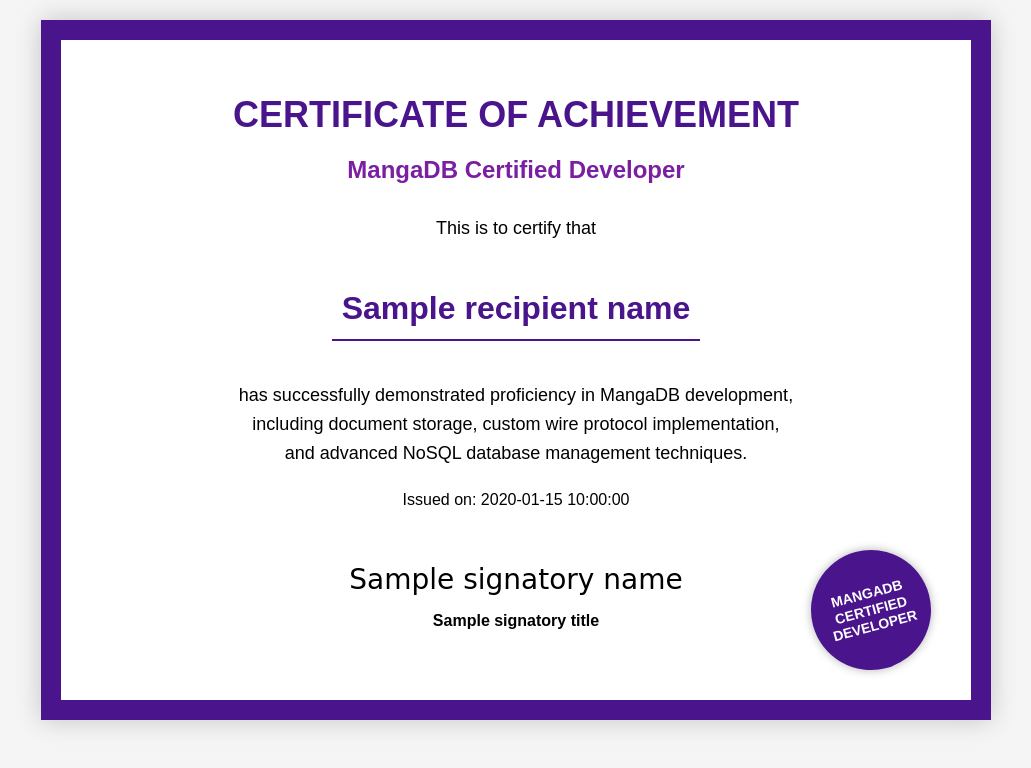
After one commit to jared201/MangaDb, a FastAPI app: template templates/certificate.html in a window 1280 px wide. The commit adds this page. Shown: the top 768 px of the page, without its empty margins (124-1155 px from the left). Run offline with FastAPI, Linux system fonts and the light colour scheme; the template is opened without the code that fills it: most values are stand-ins (such as "Sample title", 1, 10 or a date in 2020).

Commit message:
added certification

```diff
--- a/main.py
+++ b/main.py
@@ -2,6 +2,7 @@ from fastapi import FastAPI, HTTPException, Request
 from fastapi.responses import HTMLResponse
 from fastapi.templating import Jinja2Templates
 from fastapi.staticfiles import StaticFiles
+import datetime
 import subprocess
 import threading
 import os
@@ -77,6 +78,24 @@ async def root(request: Request):
     """Root endpoint that serves the landing page."""
     return templates.TemplateResponse("index.html", {"request": request})
 
+@app.get("/certificate", response_class=HTMLResponse)
+async def certificate(request: Request, recipient_name: str = "John Doe", signatory_name: str = "Jared Odulio", signatory_title: str = "MangaDB Lead Developer"):
+    """Generate a MangaDB Certified Developer certificate."""
+    # Get current date in a nice format
+    current_date = datetime.datetime.now().strftime("%B %d, %Y")
+
+    # Render the certificate template with the provided information
+    return templates.TemplateResponse(
+        "certificate.html",
+        {
+            "request": request,
+            "recipient_name": recipient_name,
+            "signatory_name": signatory_name,
+            "signatory_title": signatory_title,
+            "certificate_date": current_date
+        }
+    )
+
 @app.get("/api")
 async def api_info():
     """Endpoint that returns information about the API."""
@@ -86,6 +105,7 @@ async def api_info():
         "endpoints": [
             {"path": "/", "method": "GET", "description": "Landing page"},
             {"path": "/api", "method": "GET", "description": "This API information"},
+            {"path": "/certificate", "method": "GET", "description": "Generate a MangaDB Certified Developer certificate"},
             {"path": "/collections", "method": "GET", "description": "List all collections"},
             {"path": "/collections/{collection}", "method": "GET", "description": "Get all documents in a collection"},
             {"path": "/collections/{collection}", "method": "POST", "description": "Create a new document"},
--- a/requirements.txt
+++ b/requirements.txt
@@ -3,3 +3,5 @@ uvicorn==0.27.1
 textual==0.52.1
 requests==2.31.0
 jinja2==3.1.2
+weasyprint==60.1
+pillow==10.1.0
--- /dev/null
+++ b/templates/certificate.html
@@ -0,0 +1,130 @@
+<!DOCTYPE html>
+<html>
+<head>
+    <meta charset="utf-8">
+    <meta name="viewport" content="width=device-width, initial-scale=1">
+    <title>MangaDB Certified Developer Certificate</title>
+    <style>
+        body {
+            font-family: 'Arial', sans-serif;
+            text-align: center;
+            background-color: #f5f5f5;
+            margin: 0;
+            padding: 0;
+        }
+        .certificate-container {
+            width: 850px;
+            height: 600px;
+            margin: 20px auto;
+            background-color: white;
+            border: 20px solid #4a148c;
+            padding: 30px;
+            position: relative;
+            box-shadow: 0 0 25px rgba(0, 0, 0, 0.2);
+        }
+        .certificate-header {
+            margin-bottom: 20px;
+        }
+        .certificate-title {
+            font-size: 36px;
+            font-weight: bold;
+            color: #4a148c;
+            margin-bottom: 10px;
+            text-transform: uppercase;
+        }
+        .certificate-subtitle {
+            font-size: 24px;
+            color: #7b1fa2;
+            margin-bottom: 30px;
+        }
+        .certificate-body {
+            margin: 30px 0;
+            line-height: 1.6;
+        }
+        .recipient-name {
+            font-size: 32px;
+            font-weight: bold;
+            color: #4a148c;
+            margin: 20px 0;
+            border-bottom: 2px solid #4a148c;
+            display: inline-block;
+            padding: 0 10px 5px;
+        }
+        .certificate-text {
+            font-size: 18px;
+            margin: 20px 0;
+        }
+        .certificate-date {
+            font-size: 16px;
+            margin: 20px 0;
+        }
+        .certificate-footer {
+            margin-top: 50px;
+            position: relative;
+        }
+        .signature {
+            font-family: 'Brush Script MT', cursive;
+            font-size: 28px;
+            margin-bottom: 5px;
+        }
+        .signatory {
+            font-size: 16px;
+            font-weight: bold;
+        }
+        .certificate-seal {
+            position: absolute;
+            bottom: 30px;
+            right: 40px;
+            width: 120px;
+            height: 120px;
+            background-color: #4a148c;
+            border-radius: 50%;
+            display: flex;
+            align-items: center;
+            justify-content: center;
+            color: white;
+            font-weight: bold;
+            font-size: 14px;
+            transform: rotate(-15deg);
+            box-shadow: 0 0 10px rgba(0, 0, 0, 0.3);
+        }
+        .seal-text {
+            text-align: center;
+            line-height: 1.2;
+        }
+        .logo {
+            max-width: 150px;
+            margin-bottom: 20px;
+        }
+    </style>
+</head>
+<body>
+    <div class="certificate-container">
+        <div class="certificate-header">
+            <h1 class="certificate-title">Certificate of Achievement</h1>
+            <h2 class="certificate-subtitle">MangaDB Certified Developer</h2>
+        </div>
+
+        <div class="certificate-body">
+            <p class="certificate-text">This is to certify that</p>
+            <p class="recipient-name">{{ recipient_name }}</p>
+            <p class="certificate-text">has successfully demonstrated proficiency in MangaDB development,<br>
+            including document storage, custom wire protocol implementation,<br>
+            and advanced NoSQL database management techniques.</p>
+
+            <p class="certificate-date">Issued on: {{ certificate_date }}</p>
+        </div>
+
+        <div class="certificate-footer">
+            <p class="signature">{{ signatory_name }}</p>
+            <p class="signatory">{{ signatory_title }}</p>
+        </div>
+
+        <div class="certificate-seal">
+            <div class="seal-text">
+                MANGADB<br>CERTIFIED<br>DEVELOPER
+            </div>
+        </div>
+    </div>
+</body>
+</html>
--- a/templates/index.html
+++ b/templates/index.html
@@ -138,6 +138,12 @@ python main.py</code></pre>
                     </span>
                     <span>API Documentation</span>
                 </a>
+                <a href="/certificate" class="button is-success is-large">
+                    <span class="icon">
+                        <i class="fas fa-certificate"></i>
+                    </span>
+                    <span>Get Certificate</span>
+                </a>
                 <a href="https://github.com/your-username/MangaDb" class="button is-link is-large">
                     <span class="icon">
                         <i class="fab fa-github"></i>
```
Also changed, not shown: CERTIFICATE_FEATURE.md (added, +83 -0 lines), test_certificate.py (added, +52 -0 lines), README.md.
